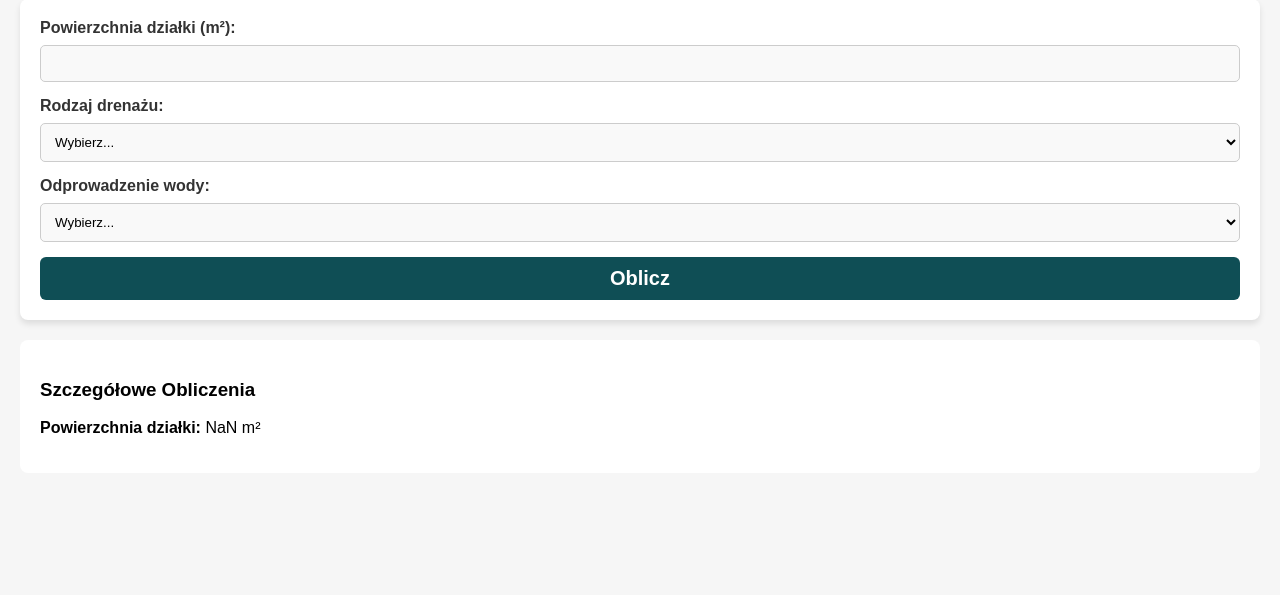
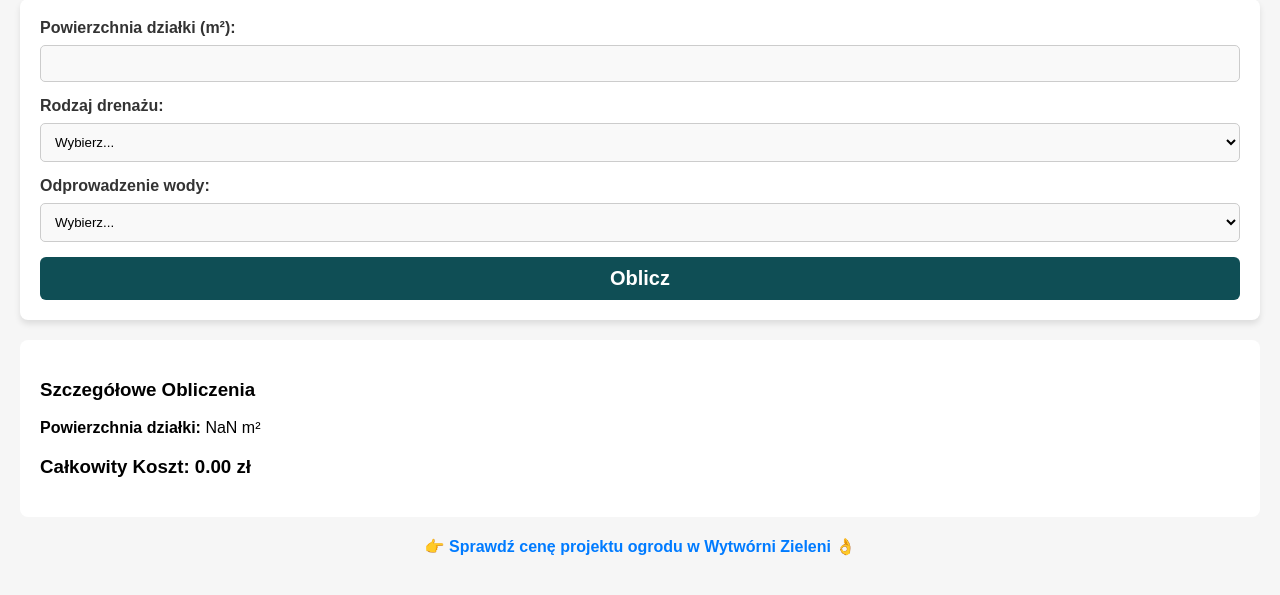
Before and after one commit to wojciechkazik/drenaz, a plain HTML site: page index.html in a window 1280 px wide. Both pictures are taken after a click on the button "Oblicz". Shown: the part 89-684 px from the top of the page. Drawn offline with Linux system fonts and the light colour scheme.

Commit message:
Update index.html

```diff
--- a/index.html
+++ b/index.html
@@ -79,6 +79,11 @@
         .hidden {
             display: none;
         }
+
+        .cta {
+            margin-top: 20px;
+            text-align: center;
+        }
     </style>
 </head>
 <body>
@@ -132,6 +137,9 @@
     </form>
 
     <div class="results" id="results"></div>
+    <div class="cta hidden" id="cta">
+        <p><a href="https://wytwornia-zieleni.pl/formularz-wyceny/polski" target="_blank" style="color: #007bff; text-decoration: none; font-weight: bold;">👉 Sprawdź cenę projektu ogrodu w Wytwórni Zieleni 👌</a></p>
+    </div>
 
     <script>
         const drainageType = document.getElementById('drainage-type');
@@ -143,6 +151,7 @@
         const customPipe = document.getElementById('custom-pipe');
         const calculateButton = document.getElementById('calculate');
         const resultsDiv = document.getElementById('results');
+        const ctaDiv = document.getElementById('cta');
 
         drainageType.addEventListener('change', () => {
             sandThickness.classList.toggle('hidden', !['surface', 'both'].includes(drainageType.value));
@@ -163,14 +172,16 @@
             const pipeSpacingValue = pipeOptions.value === 'custom' ? parseFloat(customPipe.value) : parseFloat(pipeOptions.value);
             const waterDisposal = document.getElementById('water-disposal').value;
 
+            let totalCost = 0;
             let resultText = `<h3>Szczegółowe Obliczenia</h3>`;
             resultText += `<p><strong>Powierzchnia działki:</strong> ${area} m²</p>`;
 
             if (['surface', 'both'].includes(drainageType.value)) {
                 const sandVolume = area * sandThicknessValue;
                 const sandCost = sandVolume * 60;
+                totalCost += sandCost;
                 resultText += `<h4>Drenaż Powierzchniowy:</h4>`;
-                resultText += `<p>Objętość piasku = ${area} m2 × ${sandThicknessValue.toFixed(2)} m = ${sandVolume.toFixed(2)} m³</p>`;
+                resultText += `<p>Objętość piasku = ${area} m² × ${sandThicknessValue.toFixed(2)} m = ${sandVolume.toFixed(2)} m³</p>`;
                 resultText += `<p>Koszt piasku = ${sandVolume.toFixed(2)} m³ × 60 zł/m³ = ${sandCost.toFixed(2)} zł</p>`;
             }
 
@@ -181,6 +192,7 @@
                 const pipeCost = pipeLength * 5;
                 const gravelCost = gravelVolume * 100;
                 const geotextileCost = geotextile * 6;
+                totalCost += pipeCost + gravelCost + geotextileCost;
                 resultText += `<h4>Drenaż Liniowy:</h4>`;
                 resultText += `<p>Koszt rury drenarskiej(100mm) = ${pipeLength.toFixed(2)} mb × 5 zł/mb = ${pipeCost.toFixed(2)} zł</p>`;
                 resultText += `<p>Koszt żwiru rzecznego  = ${gravelVolume.toFixed(2)} m³ × 100 zł/m³ = ${gravelCost.toFixed(2)} zł</p>`;
@@ -189,19 +201,23 @@
 
             if (waterDisposal === 'small-well') {
                 const smallWellCost = 1 * 100 + 10 * 6;
+                totalCost += smallWellCost;
                 resultText += `<h4>Odprowadzenie Wody: Studzienka chłonna 1m³</h4>`;
                 resultText += `<p>Koszt żwiru = 1 m³ × 100 zł/m³ = 100 zł</p>`;
                 resultText += `<p>Koszt geowłókniny = 10 mb × 6 zł/mb = 60 zł</p>`;
                 resultText += `<p>Całkowity koszt studzienki = 100 zł + 60 zł = ${smallWellCost.toFixed(2)} zł</p>`;
             } else if (waterDisposal === 'large-well') {
                 const largeWellCost = 3 * 100 + 30 * 6;
+                totalCost += largeWellCost;
                 resultText += `<h4>Odprowadzenie Wody: Studnia Chłonna 3m³</h4>`;
                 resultText += `<p>Koszt żwiru = 3 m³ × 100 zł/m³ = 300 zł</p>`;
                 resultText += `<p>Koszt geowłókniny = 30 mb × 6 zł/mb = 180 zł</p>`;
                 resultText += `<p>Całkowity koszt studni = 300 zł + 180 zł = ${largeWellCost.toFixed(2)} zł</p>`;
             }
 
+            resultText += `<h3>Całkowity Koszt: ${totalCost.toFixed(2)} zł</h3>`;
             resultsDiv.innerHTML = resultText;
+            ctaDiv.classList.remove('hidden');
         });
     </script>
 </body>
```
